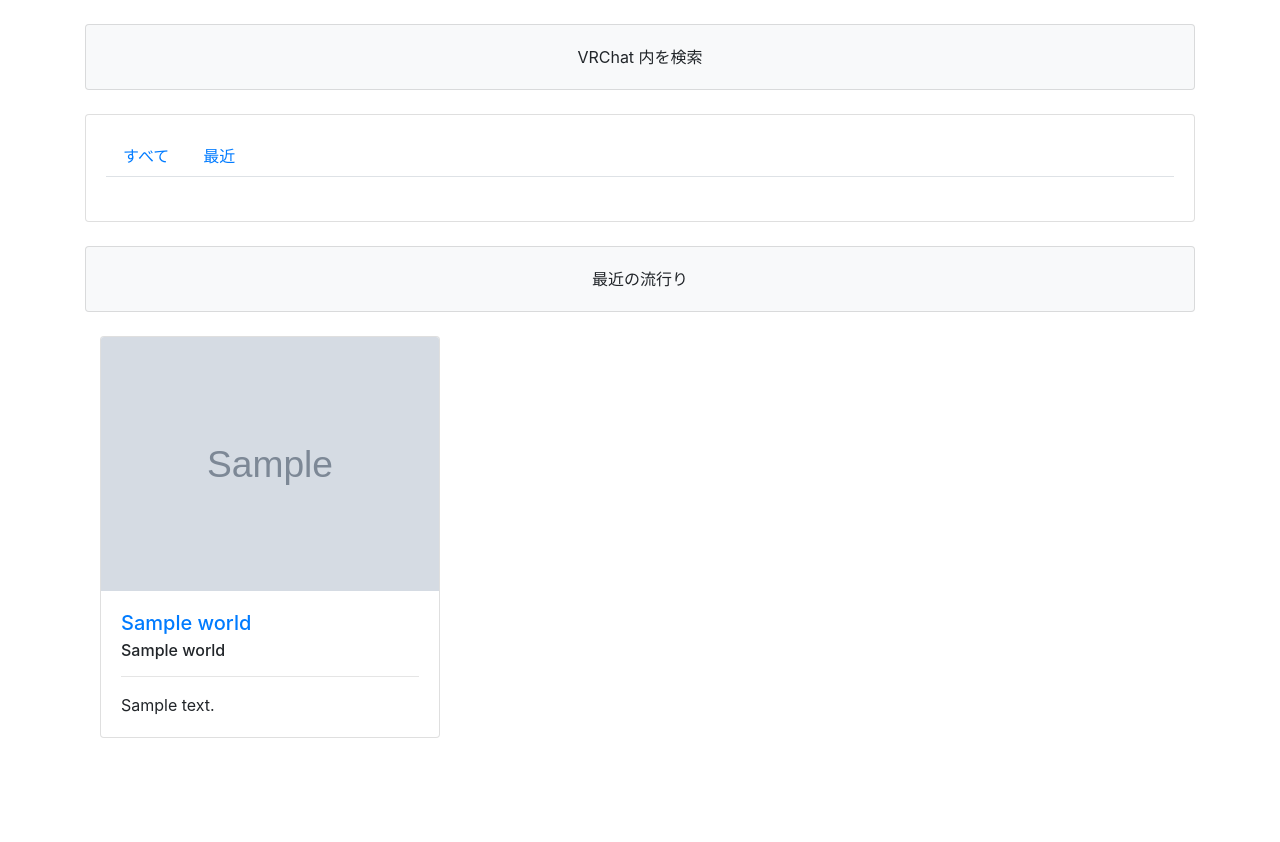
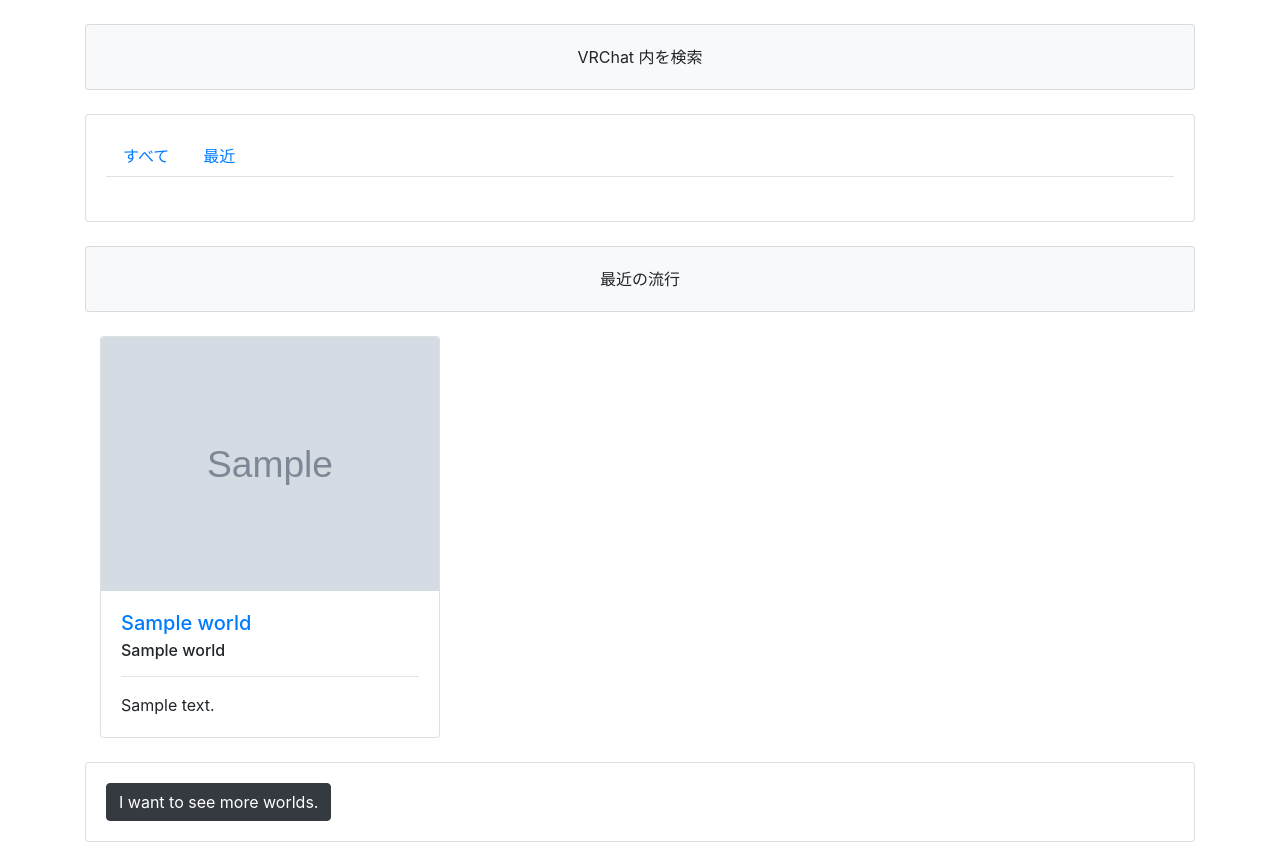
Before and after one commit to hidetobara/vrchat_analyzer, a Flask app: template templates/top.html in a window 1280 px wide. Before the commit the page ends 738 px from the top, so only its background shows below. Run offline with Flask 2, Linux system fonts and the light colour scheme; the template is opened without the code that fills it: most values are stand-ins (such as "Sample title", 1, 10 or a date in 2020); grey boxes marked "Sample" are stand-in pictures; some libraries are stand-ins or nearby versions.

Commit message:
new coming のアルゴリズムを修正

```diff
--- a/app.py
+++ b/app.py
@@ -26,7 +26,7 @@ def get_search():
         limit = 12
     if mode == "new_coming":
         worlds, offset_last = web.selecting_index(Config.NEW_COMING_PATH, offset, limit, q)
-        context = { 'title':"Search VRC worlds", 'worlds':worlds, 'query':q, 'next':offset_last, 'coming_is_active':'active', mode:'new_coming' }
+        context = { 'title':"Search VRC worlds", 'worlds':worlds, 'query':q, 'next':offset_last, 'coming_is_active':'active', 'mode':'new_coming' }
         return render_template('search.html', **context)
     else:
         worlds, offset_last = web.selecting_index(Config.INDEX_PATH, offset, limit, q)
--- a/src/VRC.py
+++ b/src/VRC.py
@@ -41,6 +41,10 @@ class VrcWorld:
             self.description if self.description is not None else "",
             json.dumps({'thumbnail_image_url': self.thumbnail_image_url})
         ]
+
+    def how_many_days_passed(self):
+        delta = datetime.datetime.now() - self.created_at
+        return delta.days
 
     @staticmethod
     def parse(m):
--- a/templates/search.html
+++ b/templates/search.html
@@ -8,13 +8,14 @@
     <big>{{ error }}</big>
     {% endif %}
 
+    <br/>
     {% include "_searched_worlds.html" %}
 
-    {% if query and next %}
+    {% if next %}
     <br/>
     <div class="card">
         <div class="card-body">
-            <a class="btn bnt-lg btn-dark" href="/search?query={{ query }}&offset={{ next }}&mode={{ mode }}">I want more</a>
+            <a class="btn bnt-lg btn-dark" href="/search?query={{ query }}&offset={{ next }}&mode={{ mode }}">I want to see more worlds.</a>
         </div>
     </div>
     {% endif %}
--- a/templates/top.html
+++ b/templates/top.html
@@ -14,12 +14,19 @@
     <br/>
     <div class="card bg-light">
         <div class="card-body mx-auto">
-            最近の流行り
+            最近の流行
         </div>
     </div>
+
     <br/>
+    {% include "_searched_worlds.html" %}
 
-    {% include "_searched_worlds.html" %}
+    <br/>
+    <div class="card">
+        <div class="card-body">
+            <a class="btn bnt-lg btn-dark" href="/search?query=&offset=12&mode=new_coming">I want to see more worlds.</a>
+        </div>
+    </div>
 
 </div>
 {% endblock %}
```
Also changed, not shown: src/Manager.py (+9 -8 lines).
